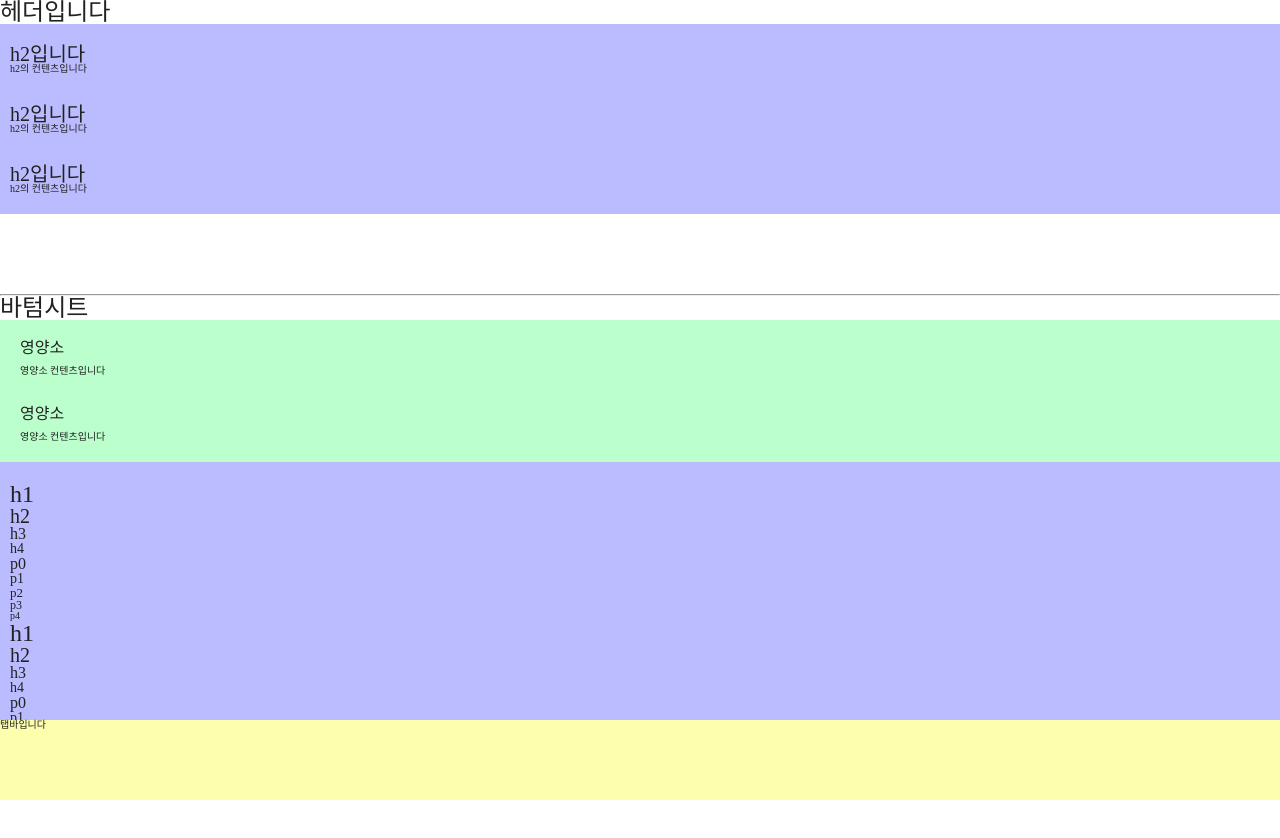
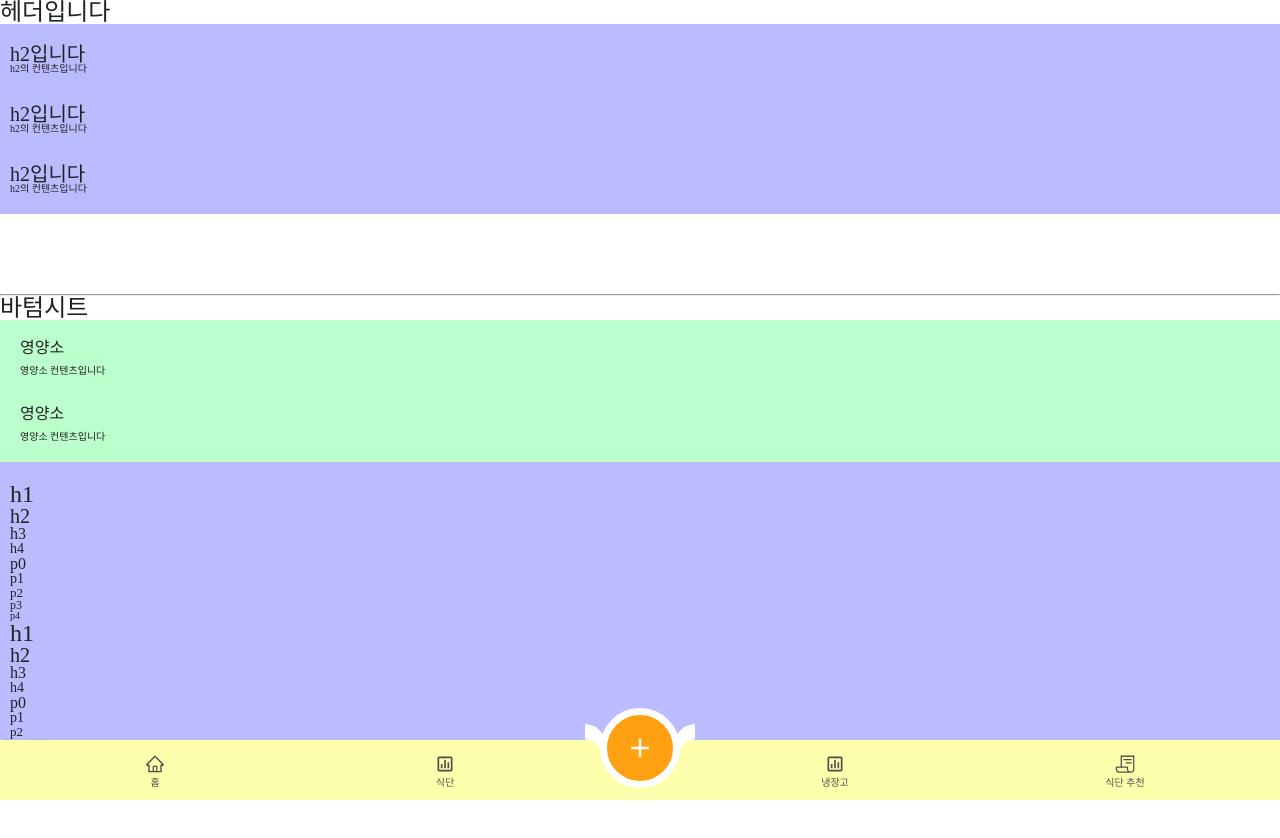
Before and after one commit to signalman/Foody, a React (Create React App) app in the folder frontend/foody/: page /dev in a window 1280 px wide. Shown: the top 838 px of the page. Built offline with nearby package versions, Linux system fonts and the light colour scheme; a web font is replaced by a local one.

Commit message:
feat: 탭바 컴포넌트 구현

```diff
--- /dev/null
+++ b/frontend/foody/src/components/atom/TabbarItem/TabbarItem.scss
@@ -0,0 +1,13 @@
+@use 'styles/base/variable.scss' as var;
+@use 'styles/mixins/flex.scss' as f;
+
+.tabbar-item-container {
+	a {
+		color: var.$black-400;
+		@include f.flex(column, center);
+
+		svg {
+			width: 20px;
+		}
+	}
+}
--- /dev/null
+++ b/frontend/foody/src/components/atom/TabbarItem/TabbarItem.tsx
@@ -0,0 +1,24 @@
+import React, { useEffect, useState } from 'react';
+import './TabbarItem.scss';
+import { ITabbarItem } from 'constants/Tabbar';
+import { Link, useLocation } from 'react-router-dom';
+
+function TabbarItem({ menu }: { menu: ITabbarItem }) {
+	const [isActive, setIsActive] = useState<boolean>(false);
+	const location = useLocation();
+
+	useEffect(() => {
+		setIsActive(location.pathname.includes(`/${menu.url}`));
+	}, [location.pathname, menu.url]);
+
+	return (
+		<li className="tabbar-item-container">
+			<Link to={`/${menu.url}`}>
+				<span>{isActive ? <menu.activeIcon size={24} /> : <menu.icon size={24} />}</span>
+				<span>{menu.menu}</span>
+			</Link>
+		</li>
+	);
+}
+
+export default TabbarItem;
--- /dev/null
+++ b/frontend/foody/src/components/organism/Tabbar/Tabbar.scss
@@ -0,0 +1,63 @@
+@use 'styles/base/variable.scss' as var;
+@use 'styles/mixins/flex' as f;
+
+.tabbar-container {
+	position: fixed;
+	bottom: 0;
+	left: 0;
+	width: 100%;
+	height: 60px;
+
+	ul {
+		position: relative;
+		width: 100%;
+		height: 100%;
+		padding: 0 10px;
+		@include f.flex(row, start, center);
+
+		li {
+			flex: 1;
+		}
+
+		.indicator {
+			@include f.flex(row, center, center);
+			position: absolute;
+			top: 0;
+			left: 50%;
+			transform: translate(-50%, -40%);
+			border: 7px solid var.$white;
+			width: 80px;
+			height: 80px;
+			border-radius: 50px;
+			background-color: var.$primary-green-500;
+
+			&::before,
+			&::after {
+				content: '';
+				position: absolute;
+				top: 37%;
+				width: 20px;
+				height: 30px;
+				background: transparent;
+			}
+			&::before {
+				left: -24px;
+				border-top-right-radius: 20px;
+				box-shadow: 2px -15px 0 0 var.$white;
+			}
+			&::after {
+				right: -24px;
+				border-top-left-radius: 20px;
+				box-shadow: -2px -15px 0 0 var.$white;
+			}
+
+			.plus-icon {
+				color: var.$white;
+			}
+		}
+
+		.blank-item {
+			width: 100px;
+		}
+	}
+}
--- /dev/null
+++ b/frontend/foody/src/components/organism/Tabbar/Tabbar.tsx
@@ -0,0 +1,24 @@
+import React from 'react';
+import './Tabbar.scss';
+import TabbarItem from 'components/atom/TabbarItem/TabbarItem';
+import TABBER_MENUS from 'constants/Tabbar';
+import { BiPlus } from 'react-icons/bi';
+
+function Tabbar() {
+	return (
+		<nav className="tabbar-container">
+			<ul>
+				<TabbarItem menu={TABBER_MENUS[0]} />
+				<TabbarItem menu={TABBER_MENUS[1]} />
+				<li className="indicator">
+					<BiPlus className="plus-icon" size={30} />
+				</li>
+				<div className="blank-item" />
+				<TabbarItem menu={TABBER_MENUS[2]} />
+				<TabbarItem menu={TABBER_MENUS[3]} />
+			</ul>
+		</nav>
+	);
+}
+
+export default Tabbar;
--- /dev/null
+++ b/frontend/foody/src/constants/Tabbar.tsx
@@ -0,0 +1,40 @@
+import { AiOutlineHome, AiFillHome } from 'react-icons/ai';
+import { BiBarChartSquare, BiSolidBarChartSquare } from 'react-icons/bi';
+import { IoReceiptOutline, IoReceiptSharp } from 'react-icons/io5';
+import { IconType } from 'react-icons/lib';
+
+export interface ITabbarItem {
+	icon: IconType;
+	activeIcon: IconType;
+	menu: string;
+	url: string;
+}
+
+const TABBER_MENUS: ITabbarItem[] = [
+	{
+		icon: AiOutlineHome,
+		activeIcon: AiFillHome,
+		menu: '홈',
+		url: 'home',
+	},
+	{
+		icon: BiBarChartSquare,
+		activeIcon: BiSolidBarChartSquare,
+		menu: '식단',
+		url: 'meal',
+	},
+	{
+		icon: BiBarChartSquare,
+		activeIcon: BiSolidBarChartSquare,
+		menu: '냉장고',
+		url: 'refri',
+	},
+	{
+		icon: IoReceiptOutline,
+		activeIcon: IoReceiptSharp,
+		menu: '식단 추천',
+		url: 'recommend',
+	},
+];
+
+export default TABBER_MENUS;
--- a/frontend/foody/src/router/AppRouter.tsx
+++ b/frontend/foody/src/router/AppRouter.tsx
@@ -1,23 +1,27 @@
 import React from 'react';
 import 'styles/index.scss';
-import { BrowserRouter, Route, Routes } from 'react-router-dom';
+import { BrowserRouter, Navigate, Route, Routes } from 'react-router-dom';
 import HomePage from 'components/page/HomePage';
 import MealPage from 'components/page/MealPage';
 import RefriPage from 'components/page/RefriPage';
 import RecommendPage from 'components/page/RecommendPage';
 import DevPage from 'components/page/DevPage';
+import Tabbar from 'components/organism/Tabbar/Tabbar';
 
 function AppRouter() {
 	return (
 		<BrowserRouter>
 			<Routes>
-				<Route path="/" element={<HomePage />} />
+				<Route path="/" element={<Navigate replace to="/home" />} />
+				<Route path="/home" element={<HomePage />} />
 				<Route path="/meal" element={<MealPage />} />
 				<Route path="/refri" element={<RefriPage />} />
 				<Route path="/recommend" element={<RecommendPage />} />
 
 				<Route path="/dev" element={<DevPage />} />
 			</Routes>
+
+			<Tabbar />
 		</BrowserRouter>
 	);
 }
```
Also changed, not shown: 2 other files (tests, documents, lock files or other folders).
